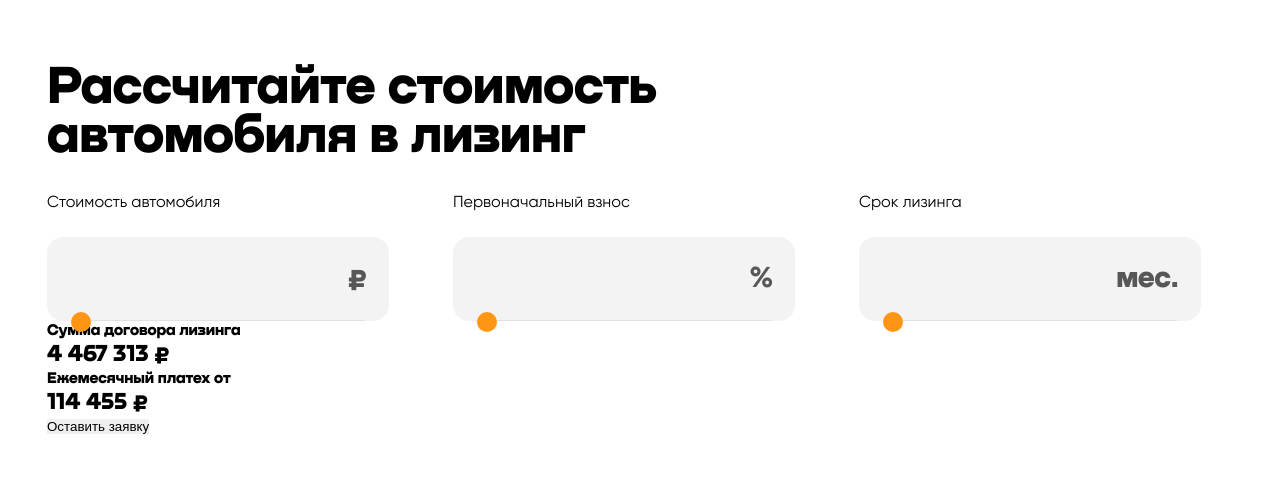
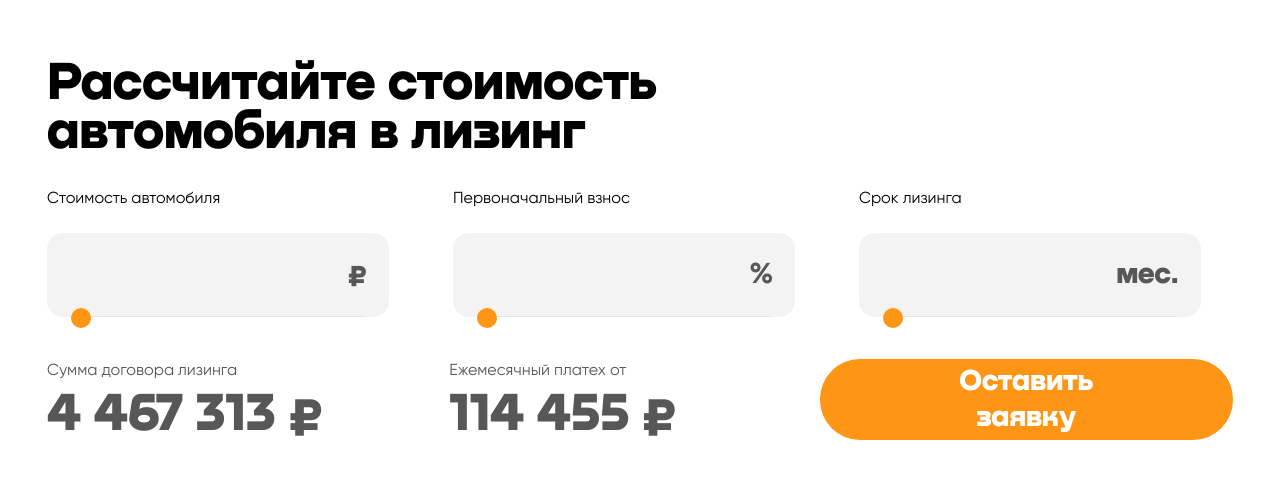
Before and after one commit to Konstantsin-Shumak/create-react-app-on-webpack, a React app: page / in a window 1280 px wide. Shown: the part 150-628 px from the top of the page. Built offline with nearby package versions, Linux system fonts and the light colour scheme.

Commit message:
feat: add style 1440px

```diff
--- a/src/App.jsx
+++ b/src/App.jsx
@@ -50,18 +50,19 @@ export const App = () => {
           </div>
         </div>
       </div>
+
       <div className="wrapper__output-blocks">
         <div className="output-block">
-          <p>Сумма договора лизинга</p>
-          <h2>4 467 313 ₽</h2>
+          <p className="output-block__title">Сумма договора лизинга</p>
+          <h2 className="output-block__result">4 467 313 ₽</h2>
         </div>
 
         <div className="output-block">
-          <p>Ежемесячный платех от</p>
-          <h2>114 455 ₽</h2>
+          <p className="output-block__title">Ежемесячный платех от</p>
+          <h2 className="output-block__result">114 455 ₽</h2>
         </div>
 
-        <button>Оставить заявку</button>
+        <button className="button">Оставить заявку</button>
       </div>
     </div>
   );
--- a/src/assets/style/base/_variables.scss
+++ b/src/assets/style/base/_variables.scss
@@ -2,18 +2,20 @@
 $background-color-body: #e5e5e5;
 $background-color-block: #ffffff;
 $background-color-input: #f3f3f3;
-$background-color-range: #E1E1E1;
+$background-color-range: #e1e1e1;
 
 $color-button-passive: #ff9514;
 $color-button-hover: #111111;
 $color-button-pressed: #575757;
 $color-button-disabled: rgba(#ff9514, 0.4);
+$color-button-text: #ffffff;
 
 $color-input-passive: #575757;
 $color-input-active: #ffffff;
 $color-input-disabled: #f3f3f4;
 $color-input-range: #ff9514;
 
+$color-output-passive: #575757;
 // ADAPTIVE:
 $point_1: 1440px;
 $point_2: 1024px;
@@ -21,3 +23,4 @@ $point_3: 768px;
 $point_4: 320px;
 
 $input-border-radius: 16px;
+$button-border-radius: 40px;
--- a/src/assets/style/components/_app.scss
+++ b/src/assets/style/components/_app.scss
@@ -23,4 +23,8 @@ body {
     display: flex;
     flex-direction: row;
   }
+  .wrapper__output-blocks{
+    display: flex;
+    flex-direction: row;
+  }
 }
--- /dev/null
+++ b/src/assets/style/components/_button.scss
@@ -0,0 +1,17 @@
+@import "../base/variables";
+
+.button {
+  display: flex;
+  justify-content: center;
+  align-items: center;
+  background-color: #ff9514;
+  padding: 0 92.5px;
+  background-color: $color-button-passive;
+  font-family: "Nekst";
+  font-style: normal;
+  font-weight: 900;
+  font-size: 30px;
+  line-height: 36px;
+  color: $color-button-text;
+  border-radius: $button-border-radius;
+}
--- a/src/assets/style/components/_input.scss
+++ b/src/assets/style/components/_input.scss
@@ -6,6 +6,7 @@
     margin-left: 32px;
   }
   margin-right: 32px;
+  margin-bottom: 42px;
   .input-block__title {
     font-family: "Gilroy";
     font-style: normal;
--- /dev/null
+++ b/src/assets/style/components/_output.scss
@@ -0,0 +1,23 @@
+@import "../base/variables";
+
+.output-block {
+  width: 30%;
+  &:not(:first-child) {
+    margin-left: 32px;
+  }
+  margin-right: 32px;
+  .output-block__title {
+    font-family: "Gilroy";
+    font-style: normal;
+    font-weight: 400;
+    font-size: 16px;
+    line-height: 150%;
+    color: $color-output-passive;
+    margin-bottom: 8px;
+  }
+  .output-block__result {
+    font-size: 54px;
+    line-height: 90%;
+    color: $color-output-passive;
+  }
+}
--- a/src/assets/style/global.css
+++ b/src/assets/style/global.css
@@ -84,10 +84,21 @@ body {
           flex-direction: row;
 }
 
+.wrapper .wrapper__output-blocks {
+  display: -webkit-box;
+  display: -ms-flexbox;
+  display: flex;
+  -webkit-box-orient: horizontal;
+  -webkit-box-direction: normal;
+      -ms-flex-direction: row;
+          flex-direction: row;
+}
+
 /* COLORS */
 .input-block {
   width: 30%;
   margin-right: 32px;
+  margin-bottom: 42px;
 }
 
 .input-block:not(:first-child) {
@@ -143,7 +154,7 @@ body {
   bottom: 0;
   -webkit-appearance: none;
   height: 1px;
-  background: #E1E1E1;
+  background: #e1e1e1;
 }
 
 .input-block .input-block__input-content input[type="range"]::-webkit-slider-thumb {
@@ -161,4 +172,53 @@ body {
 .input-block .input-block__input-content input[type="range"]::-webkit-slider-runnable-track {
   height: 2px;
 }
+
+/* COLORS */
+.output-block {
+  width: 30%;
+  margin-right: 32px;
+}
+
+.output-block:not(:first-child) {
+  margin-left: 32px;
+}
+
+.output-block .output-block__title {
+  font-family: "Gilroy";
+  font-style: normal;
+  font-weight: 400;
+  font-size: 16px;
+  line-height: 150%;
+  color: #575757;
+  margin-bottom: 8px;
+}
+
+.output-block .output-block__result {
+  font-size: 54px;
+  line-height: 90%;
+  color: #575757;
+}
+
+/* COLORS */
+.button {
+  display: -webkit-box;
+  display: -ms-flexbox;
+  display: flex;
+  -webkit-box-pack: center;
+      -ms-flex-pack: center;
+          justify-content: center;
+  -webkit-box-align: center;
+      -ms-flex-align: center;
+          align-items: center;
+  background-color: #ff9514;
+  padding: 0 92.5px;
+  background-color: #ff9514;
+  font-family: "Nekst";
+  font-style: normal;
+  font-weight: 900;
+  font-size: 30px;
+  line-height: 36px;
+  color: #ffffff;
+  border-radius: 40px;
+}
 /*# sourceMappingURL=global.css.map */
--- a/src/assets/style/global.scss
+++ b/src/assets/style/global.scss
@@ -3,3 +3,5 @@
 
 @import "./components/app";
 @import "./components/input";
+@import "./components/output";
+@import "./components/button";
```
Also changed, not shown: 1 other file (tests, documents, lock files or other folders).
